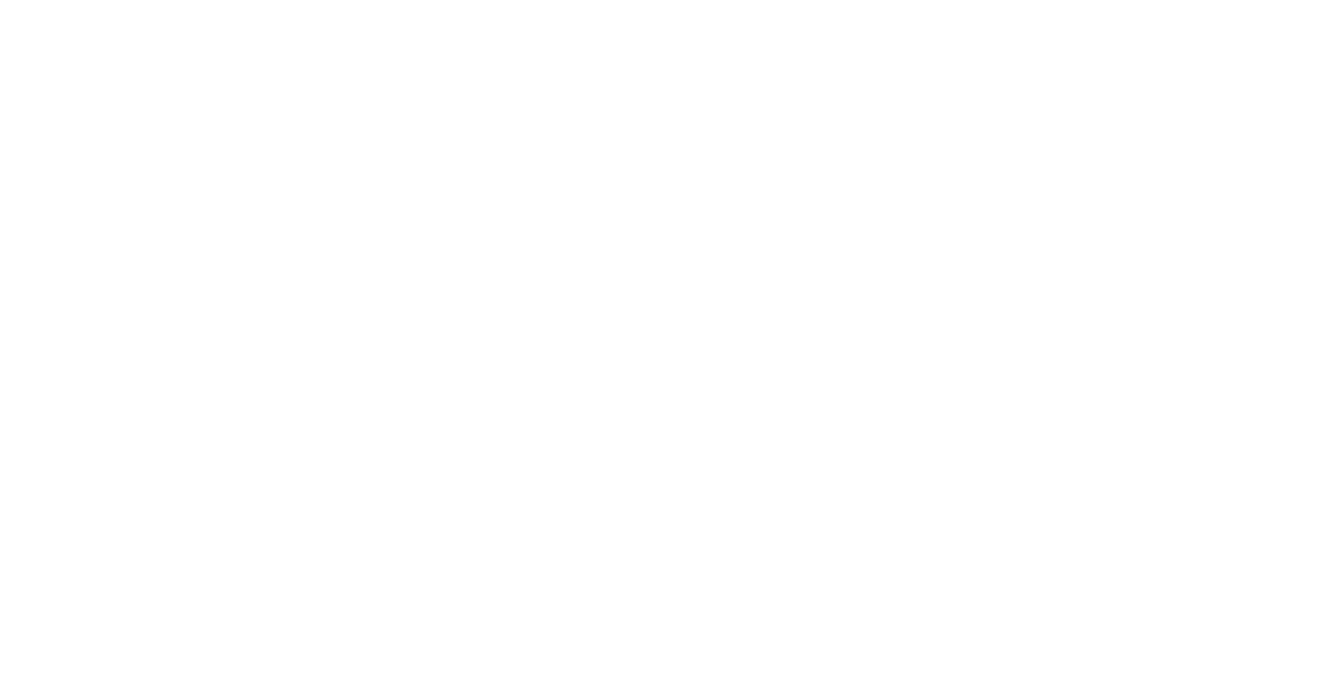
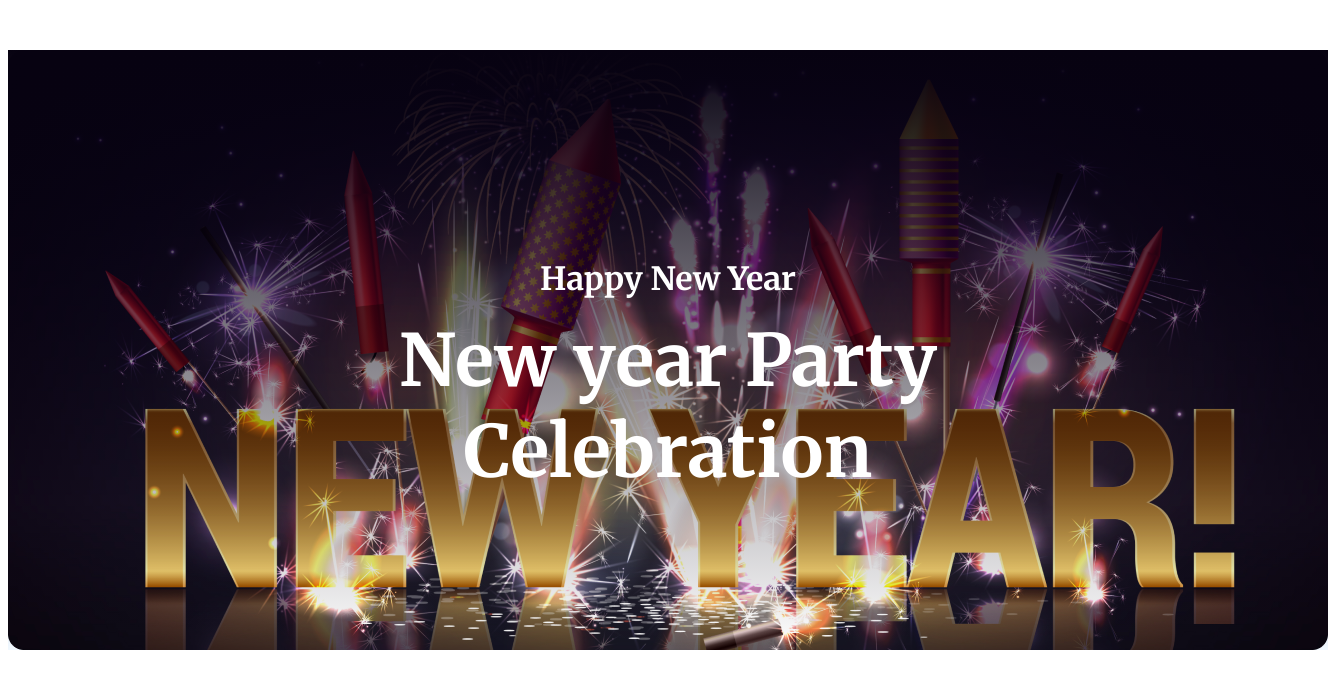
Before and after one commit to aseelrahman/new-year-offer, a plain HTML site: page index.html in a window 1280 px wide. Shown: the whole page, 1328 px wide, since content can reach past the window. Drawn offline with Linux system fonts and the light colour scheme.

Commit message:
greeting section is completed

```diff
--- a/index.html
+++ b/index.html
@@ -4,7 +4,25 @@
     <meta charset="UTF-8" />
     <meta name="viewport" content="width=device-width, initial-scale=1.0" />
     <title>New Year Offer</title>
+    <link rel="preconnect" href="https://fonts.googleapis.com" />
+    <link rel="preconnect" href="https://fonts.gstatic.com" crossorigin />
+    <link
+      href="https://fonts.googleapis.com/css2?family=Merriweather:ital,wght@0,300;0,400;0,700;0,900;1,300;1,400;1,700;1,900&display=swap"
+      rel="stylesheet"
+    />
     <link rel="stylesheet" href="styles/style.css" />
   </head>
-  <body></body>
+  <body>
+    <main>
+      <div class="greetings">
+        <div class="greetings-texts">
+          <h3>Happy New Year</h3>
+          <h1>
+            New year Party <br />
+            Celebration
+          </h1>
+        </div>
+      </div>
+    </main>
+  </body>
 </html>
--- a/styles/style.css
+++ b/styles/style.css
@@ -0,0 +1,39 @@
+main{
+   width: 1320px;
+   height: auto;
+   margin: 50px auto 120px auto;
+   background-color: aliceblue;
+}
+/* Greetings Section*/
+.greetings{
+    background: linear-gradient(
+        to bottom,
+        rgba(7,2,17,1),
+        rgba(7,2,17,0)
+    ),
+    url(../images/Banner\ Image.png);
+
+    background-position: center;
+    background-size: cover;
+    background-repeat: no-repeat;
+    height: 600px;
+    width: 1320px;
+    color: #FFFFFF;
+    font-family: "Merriweather", serif;
+    align-items: center;
+    justify-content: center;
+    display: flex;
+}
+.greetings-texts{
+    width: 632px;
+    height: 246px;
+    text-align: center;
+}
+.greetings-texts h3{
+    font-size: 32px;
+    margin-bottom: 16px;
+}
+.greetings-texts h1{
+    margin-top: 16px;
+    font-size: 72px;
+}
```
